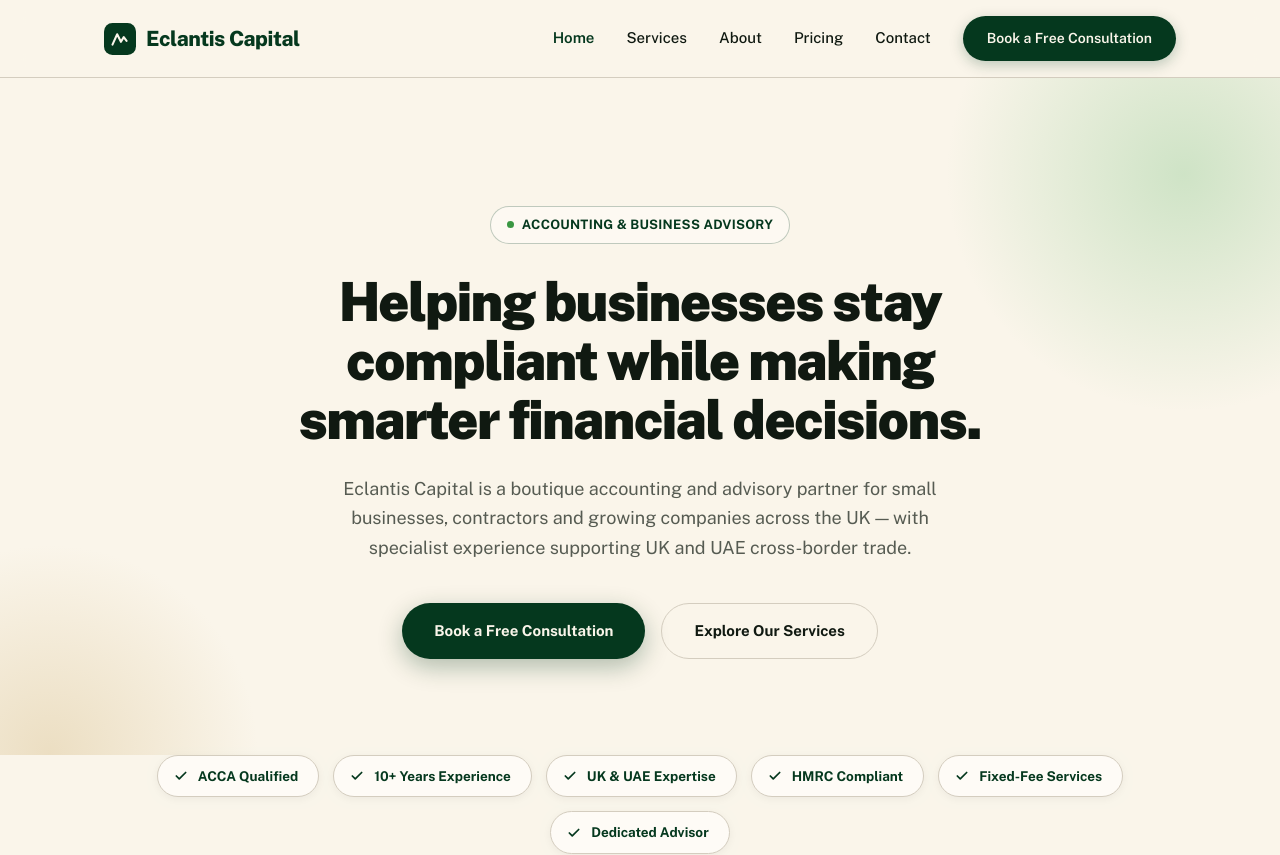
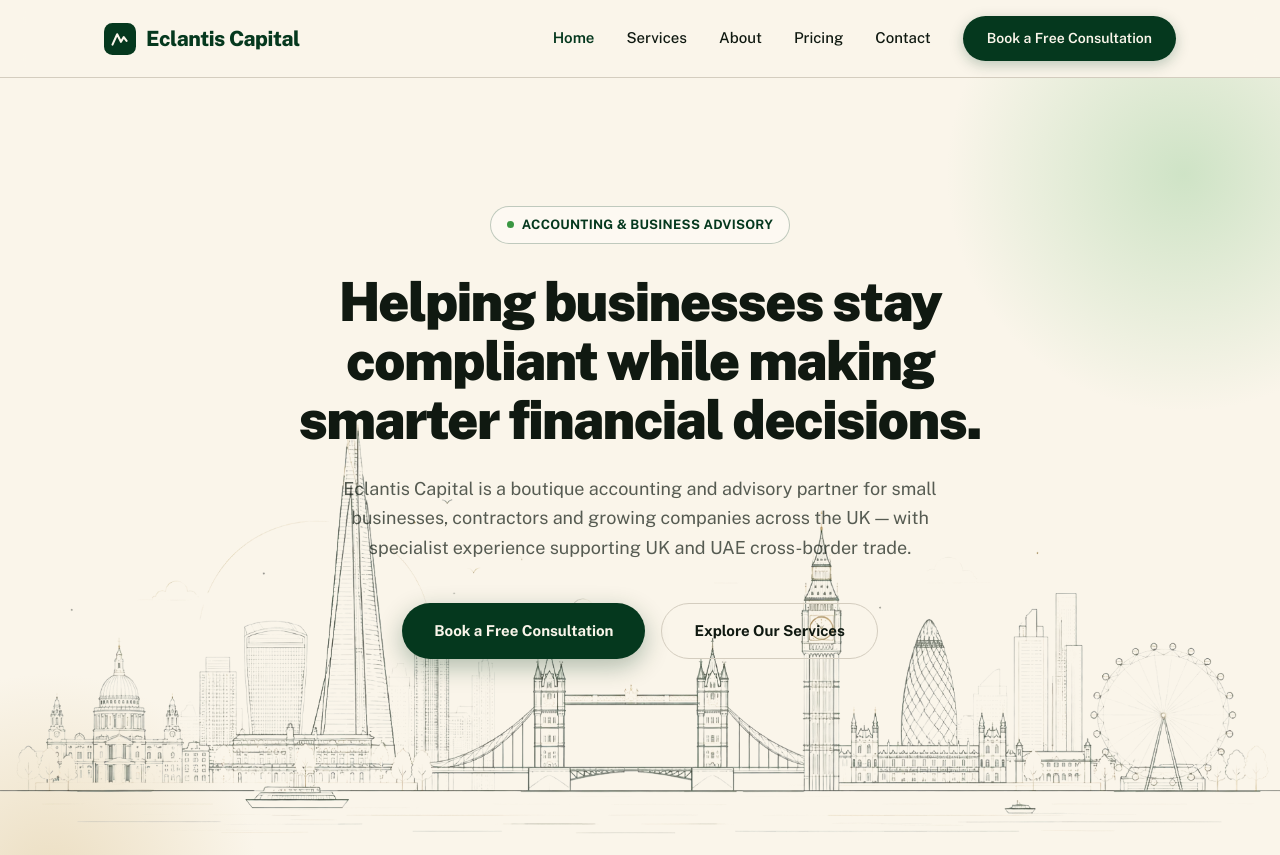
Before and after one commit to uxdesignerhabil/eclantis-capital, a React (Vite) app: page / in a window 1280 px wide. Shown: the top 855 px of the page. Built offline with nearby package versions, Linux system fonts and the light colour scheme.

Commit message:
Home: add London skyline line-art to hero banner (keyed to transparency so it blends into cream)

```diff
--- a/src/pages/Home.jsx
+++ b/src/pages/Home.jsx
@@ -57,10 +57,16 @@ export default function Home() {
   return (
     <>
       {/* HERO */}
-      <section className="relative overflow-hidden px-6 pb-24 pt-28 md:px-16 md:pt-32">
+      <section className="relative overflow-hidden px-6 pb-40 pt-28 md:px-16 md:pb-56 md:pt-32">
         <div className="pointer-events-none absolute -right-36 -top-36 h-[480px] w-[480px] rounded-full [background:radial-gradient(circle,oklch(80%_0.09_145_/_0.45),transparent_70%)]" />
         <div className="pointer-events-none absolute -bottom-52 -left-40 h-[420px] w-[420px] rounded-full [background:radial-gradient(circle,oklch(85%_0.06_85_/_0.55),transparent_70%)]" />
-        <div className="relative mx-auto max-w-[780px] text-center">
+        <img
+          src="/skyline.webp"
+          alt=""
+          aria-hidden="true"
+          className="pointer-events-none absolute -bottom-1 left-0 w-full select-none opacity-[0.85]"
+        />
+        <div className="relative z-10 mx-auto max-w-[780px] text-center">
           <div className="mb-7 inline-flex items-center gap-2 rounded-full border border-green/25 bg-surface/70 px-4 py-2 text-[13px] font-bold tracking-[0.02em] text-green">
             <span className="h-[7px] w-[7px] rounded-full bg-dot" /> ACCOUNTING &amp; BUSINESS ADVISORY
           </div>
```
Also changed, not shown: public/banner new.png (added), public/skyline.webp (added).
